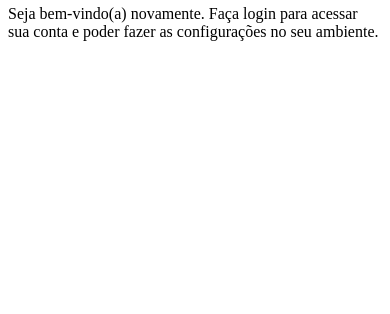
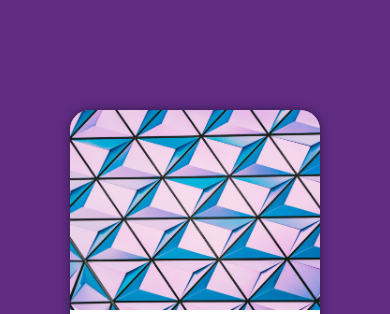
Before and after one commit to camillyosc/projeto-login, a plain HTML site: page index.html in a window 390 px wide. Shown: the part 62-376 px from the top of the page. Drawn offline with Linux system fonts and the light colour scheme.

Commit message:
mobile first feito

```diff
--- a/estilos/style.css
+++ b/estilos/style.css
@@ -4,3 +4,50 @@
 Verde : #49a09d
 lilas : #5f2c82
 */
+
+* {
+  font-family: system-ui, -apple-system, BlinkMacSystemFont, 'Segoe UI', Roboto, Oxygen, Ubuntu, Cantarell, 'Open Sans', 'Helvetica Neue', sans-serif;
+  padding: 0px;
+  margin: 0px;
+  box-sizing: border-box;
+}
+
+body, html {
+  background-color: #5f2c82;
+  height: 100vh;
+  width: 100vw;
+}
+
+main {
+  position: relative;
+  height: 100vh;
+  width: 100vw;
+}
+
+#login {
+  background-color: white;
+  width: 250px;
+  height: 500px;
+  border-radius: 20px;
+
+  position: absolute;
+  top: 50%;
+  left: 50%;
+  transform: translate(-50%, -50%);
+  overflow: hidden;
+  box-shadow: 0px 0px 10px #00000077;
+
+}
+
+#imagem {
+  background: #5f2c82 url(../imagens/pexels-scottwebb-430207.jpg) no-repeat;
+  background-size: cover;
+  height: 200px;
+  display: block;
+
+}
+
+#formulario {
+  display: block;
+  padding: 10px;
+}
```
